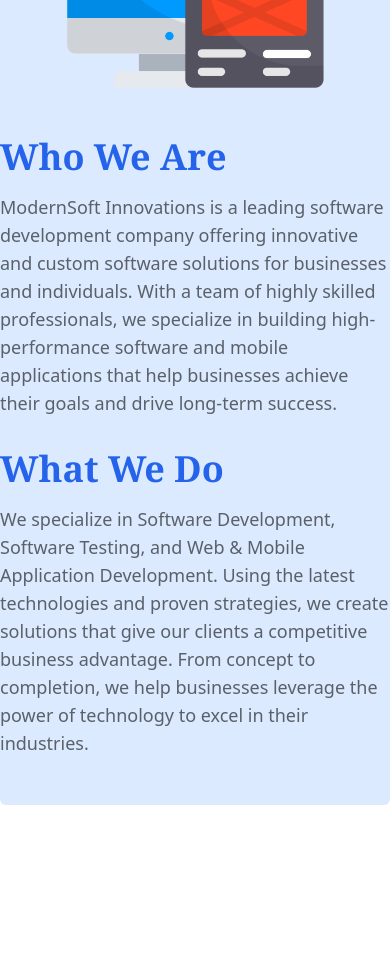
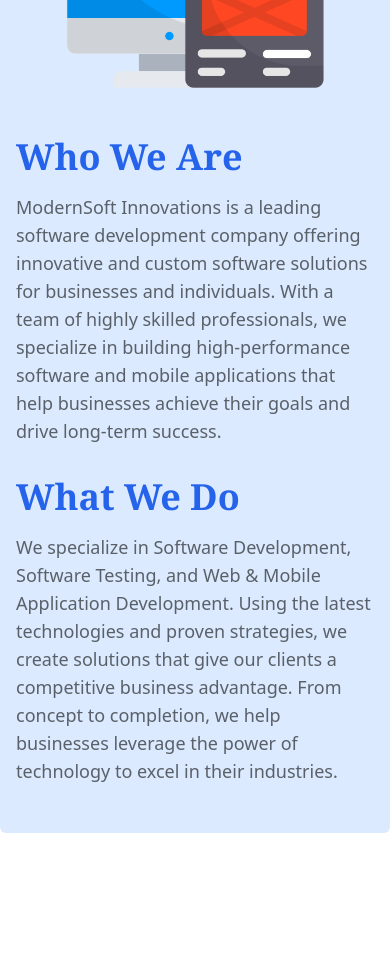
Before and after one commit to mohammad-atikuzzaman/modernsoft, a Next.js app: page / in a window 390 px wide. Shown: the part 6300-7253 px from the top of the page. Built offline with nearby package versions, Linux system fonts and the light colour scheme.

Commit message:
added text on devops page

```diff
--- a/src/components/About.jsx
+++ b/src/components/About.jsx
@@ -14,7 +14,7 @@ const About = () => {
             className="w-[70%] mx-auto animatebounce"
           />
         </div>
-        <div className="md:w-[60%]">
+        <div className="px-4 md:w-[60%] md:px-0">
           <div className="space-y-4">
             <h2 className="text-4xl font-semibold text-blue-600 font-serif">
               Who We Are
--- a/src/components/DevOps.jsx
+++ b/src/components/DevOps.jsx
@@ -3,7 +3,7 @@ function DevOps() {
     <div className="mt-12 bg-base-200 p-4 rounded-md">
       <h2 className="text-center font-semibold text-4xl ">DevOps</h2>
       <div className="flex gap-6 mt-8">
-        <p>Fell free to edit this</p>
+        <p className="text-4xl font-semibold text-gray-500 text-center">This page is under development</p>
         {/* or you can knock me */}
       </div>
     </div>
```
